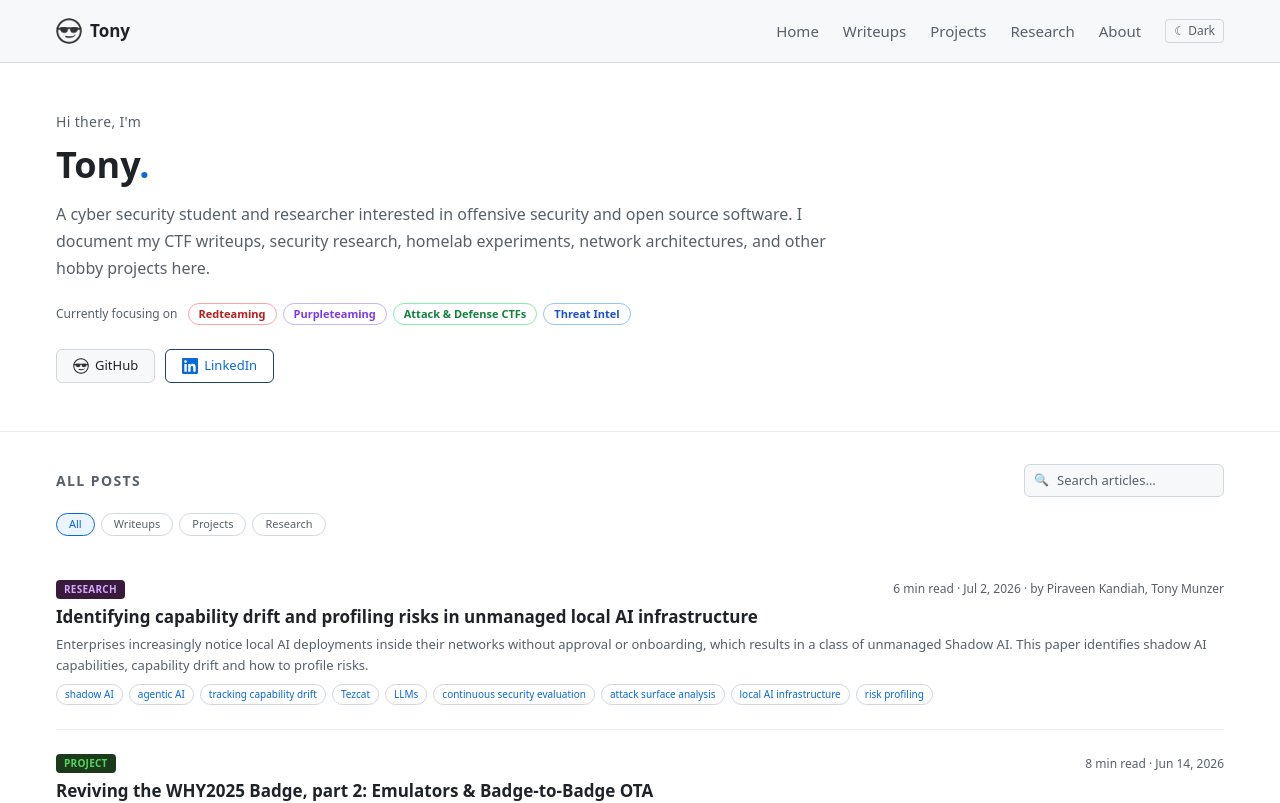
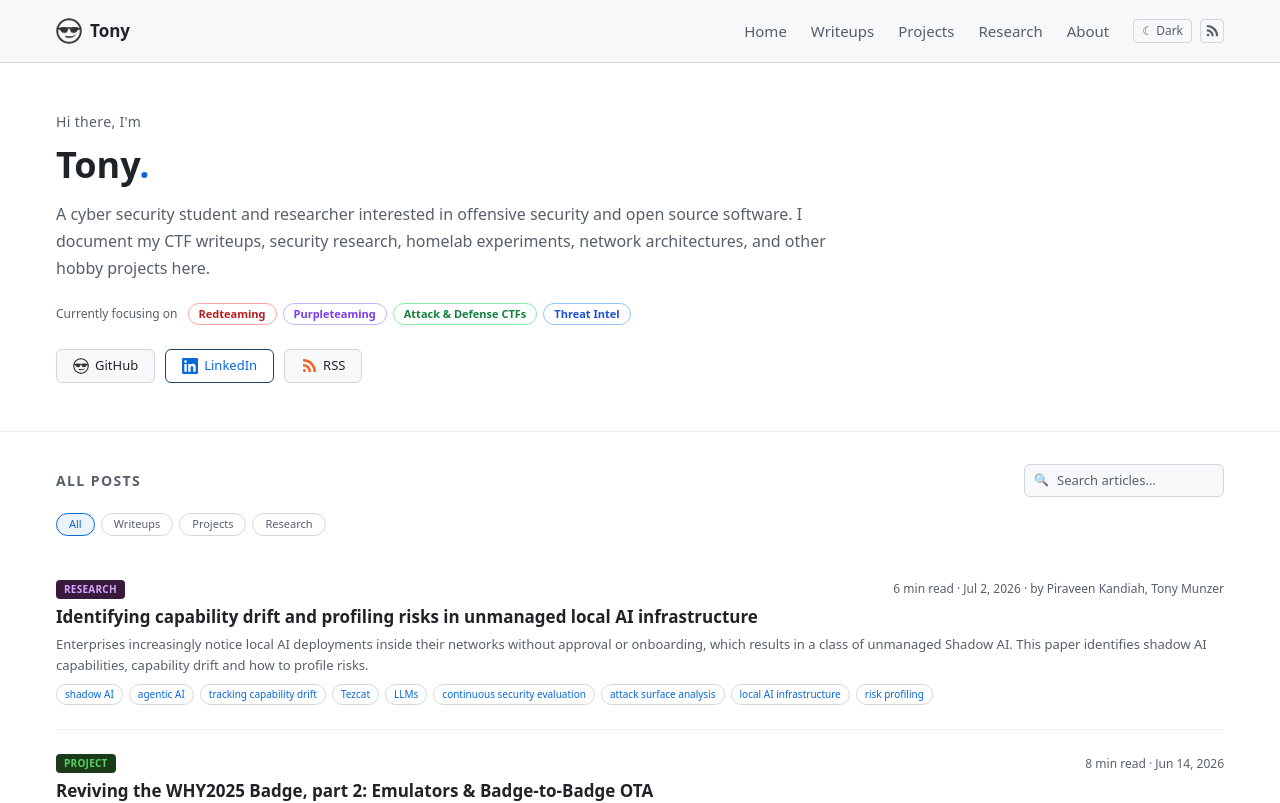
Before and after one commit to Tonemon/Tonemon.github.io, a Next.js app: page / in a window 1280 px wide. Shown: the top 803 px of the page. Built offline with nearby package versions, Linux system fonts and the light colour scheme.

Commit message:
feat: RSS buttons and canonical feed links
- RSS button next to LinkedIn on the home page and an icon-only RSS button
  next to the theme toggle in the navbar
- feed item links/guids use the trailing-slash URLs the site serves
- feed channel is titled "Tony's Blog", matching the autodiscovery link

```diff
--- a/jest.config.js
+++ b/jest.config.js
@@ -12,6 +12,7 @@ const config = {
       testMatch: [
         '**/tests/lib/reading-time.test.ts',
         '**/tests/lib/content.test.ts',
+        '**/tests/lib/rss.test.ts',
       ],
     },
     // ESM project for tests that use ESM-only packages (unified, remark, rehype)
--- a/site.config.ts
+++ b/site.config.ts
@@ -13,6 +13,7 @@ const siteConfig: SiteConfig = {
   socials: [
     { label: 'GitHub', url: 'https://github.com/Tonemon', icon: 'github' },
     { label: 'LinkedIn', url: 'https://www.linkedin.com/in/tonymunzer/', icon: 'linkedin' },
+    { label: 'RSS', url: '/feed.xml', icon: 'rss' },
   ],
 }
 
--- a/src/app/page.tsx
+++ b/src/app/page.tsx
@@ -1,7 +1,7 @@
 import { getAllArticles } from '@/lib/content'
 import FeedClient from '@/components/FeedClient'
 import siteConfig from '../../site.config'
-import { LinkedInIcon } from '@/components/icons'
+import { LinkedInIcon, RssIcon } from '@/components/icons'
 import type { SocialIcon } from '@/types/content'
 
 const FOCUS_COLOR_CLASS: Record<string, string> = {
@@ -14,11 +14,11 @@ const FOCUS_COLOR_CLASS: Record<string, string> = {
 
 function SocialButton({ label, url, icon }: { label: string; url: string; icon: SocialIcon }) {
   const isLinkedIn = icon === 'linkedin'
+  const isExternal = url.startsWith('http')
   return (
     <a
       href={url}
-      target="_blank"
-      rel="noopener noreferrer"
+      {...(isExternal && { target: '_blank', rel: 'noopener noreferrer' })}
       className={`flex items-center gap-1.5 px-4 py-1.5 rounded-md text-[13px] font-medium border transition-colors ${
         isLinkedIn
           ? 'text-gh-accent border-[#1f4068] bg-gh-bg hover:border-gh-accent'
@@ -30,6 +30,7 @@ function SocialButton({ label, url, icon }: { label: string; url: string; icon:
         <img src="/avatar.png" alt="GitHub" className="w-4 h-4 rounded-full" />
       )}
       {icon === 'linkedin' && <LinkedInIcon className="w-4 h-4" />}
+      {icon === 'rss' && <RssIcon className="w-4 h-4 text-[#f26522]" />}
       {label}
     </a>
   )
--- a/src/components/Navbar.tsx
+++ b/src/components/Navbar.tsx
@@ -2,6 +2,20 @@
 import { useState } from 'react'
 import Link from 'next/link'
 import ThemeToggle from './ThemeToggle'
+import { RssIcon } from './icons'
+
+function RssButton() {
+  return (
+    <a
+      href="/feed.xml"
+      className="rounded border border-gh-border p-1 text-gh-muted hover:text-[#f26522] hover:border-gh-muted transition-colors"
+      aria-label="RSS feed"
+      title="RSS feed"
+    >
+      <RssIcon className="h-[14px] w-[14px]" />
+    </a>
+  )
+}
 
 const NAV_LINKS = [
   { href: '/', label: 'Home' },
@@ -29,10 +43,14 @@ export default function Navbar() {
               {label}
             </Link>
           ))}
-          <ThemeToggle />
+          <div className="flex items-center gap-2">
+            <ThemeToggle />
+            <RssButton />
+          </div>
         </div>
         <div className="flex sm:hidden items-center gap-3">
           <ThemeToggle />
+          <RssButton />
           <button
             onClick={() => setOpen(o => !o)}
             className="text-gh-muted hover:text-gh-text p-1"
--- a/src/components/icons.tsx
+++ b/src/components/icons.tsx
@@ -13,3 +13,13 @@ export function LinkedInIcon({ className }: { className?: string }) {
     </svg>
   )
 }
+
+export function RssIcon({ className }: { className?: string }) {
+  return (
+    <svg className={className} viewBox="0 0 16 16" fill="currentColor" aria-hidden="true">
+      <path d="M2 1.5a.5.5 0 0 1 .5-.5A12.5 12.5 0 0 1 15 13.5a.5.5 0 0 1-.5.5h-1.5a.5.5 0 0 1-.5-.5A10 10 0 0 0 2.5 3.5.5.5 0 0 1 2 3V1.5z" />
+      <path d="M2 6.5a.5.5 0 0 1 .5-.5A7.5 7.5 0 0 1 10 13.5a.5.5 0 0 1-.5.5H8a.5.5 0 0 1-.5-.5 5 5 0 0 0-5-5 .5.5 0 0 1-.5-.5V6.5z" />
+      <circle cx="3.5" cy="12.5" r="1.5" />
+    </svg>
+  )
+}
--- a/src/lib/rss.ts
+++ b/src/lib/rss.ts
@@ -12,7 +12,8 @@ function escapeXml(str: string): string {
 }
 
 function articleToItem(article: ArticleMeta): string {
-  const url = `${siteConfig.url}${articleHref(article.category, article.slug)}`
+  // Trailing slash matches the site's canonical URLs (next.config trailingSlash)
+  const url = `${siteConfig.url}${articleHref(article.category, article.slug)}/`
   return `
   <item>
     <title>${escapeXml(article.title)}</title>
@@ -24,14 +25,16 @@ function articleToItem(article: ArticleMeta): string {
   </item>`
 }
 
+export const FEED_TITLE = "Tony's Blog"
+
 export function generateRssFeed(): string {
   const articles = getAllArticles()
   const items = articles.map(articleToItem).join('')
   return `<?xml version="1.0" encoding="UTF-8"?>
 <rss version="2.0" xmlns:atom="http://www.w3.org/2005/Atom">
   <channel>
-    <title>${escapeXml(siteConfig.name)}</title>
-    <link>${siteConfig.url}</link>
+    <title>${escapeXml(FEED_TITLE)}</title>
+    <link>${siteConfig.url}/</link>
     <description>${escapeXml(siteConfig.bio)}</description>
     <language>en</language>
     <atom:link href="${siteConfig.url}/feed.xml" rel="self" type="application/rss+xml"/>
--- a/src/types/content.ts
+++ b/src/types/content.ts
@@ -7,7 +7,7 @@ export interface Author {
 export type Platform = 'hackthebox' | 'tryhackme' | 'vulnhub' | 'ctfd'
 export type Difficulty = 'easy' | 'medium' | 'hard' | 'insane'
 export type FocusColor = 'red' | 'purple' | 'blue' | 'green' | 'yellow'
-export type SocialIcon = 'github' | 'linkedin' | 'twitter' | 'email'
+export type SocialIcon = 'github' | 'linkedin' | 'twitter' | 'email' | 'rss'
 
 export interface FrontMatter {
   title: string
```
Also changed, not shown: 1 other file (tests, documents, lock files or other folders).
